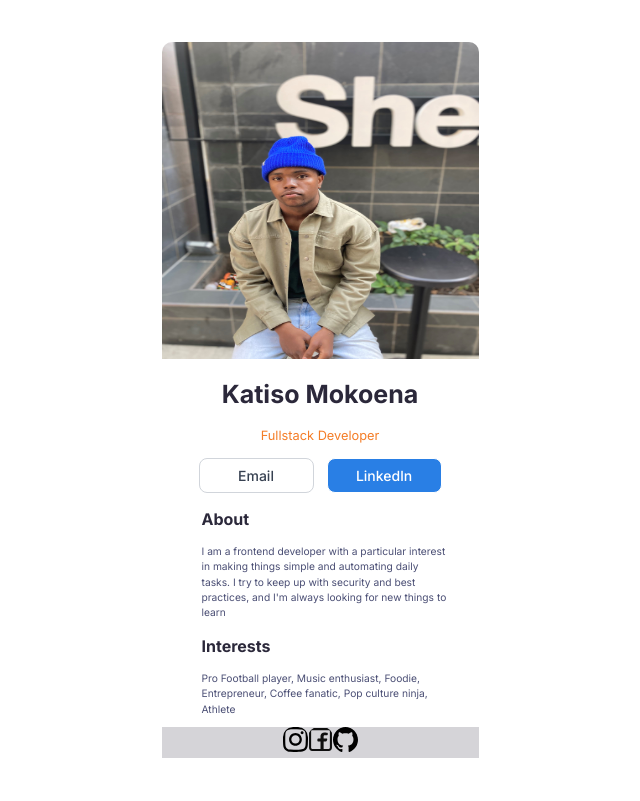
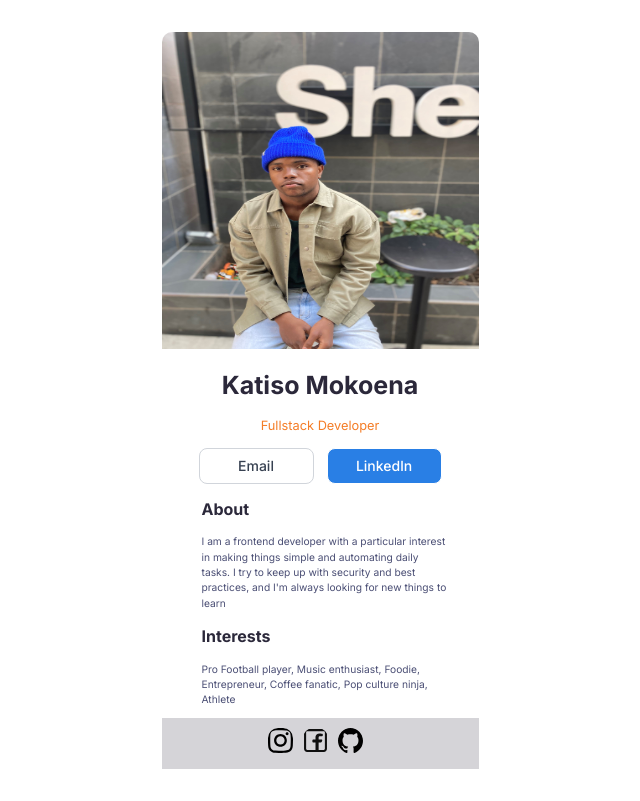
Before and after one commit to katisokm10/Digital-business-card, a React (Vite) app in the folder digital-business-card/: page / in a window 1280 px wide. Shown: the whole page, without its empty margins (320-960 px from the left). Built offline with nearby package versions, Linux system fonts and the light colour scheme.

Commit message:
added some CSS on the logos

```diff
--- a/digital-business-card/src/App.css
+++ b/digital-business-card/src/App.css
@@ -122,6 +122,7 @@ section > p {
 
 footer {
   background-color: rgba(213, 212, 216, 1);
+  padding: 10px;
 
 
 }
@@ -129,4 +130,5 @@ footer {
 footer > img {
   width: 25px;
   height:25px;
+  margin-right: 10px;
 }
```
